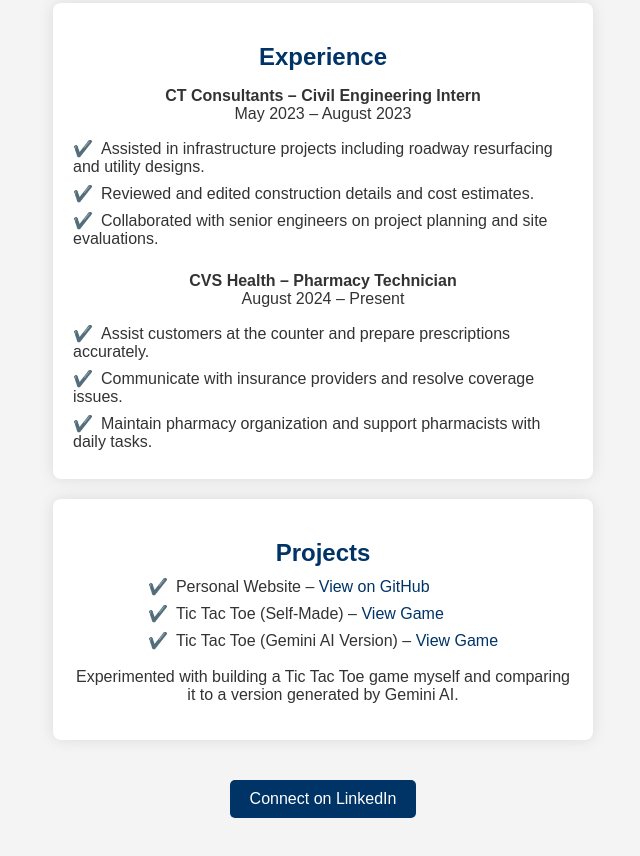
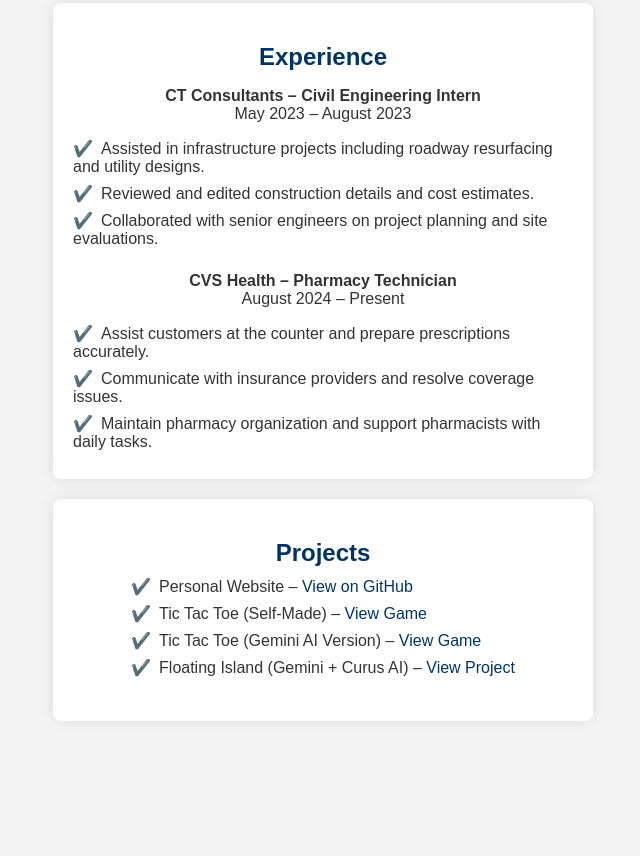
Before and after one commit to SamiS07/SamiS07.github.io, a plain HTML site: page index.html in a window 1280 px wide. Shown: the part 623-1479 px from the top of the page, without its empty margins (317-957 px from the left). After the commit the page ends 1414 px from the top, so only its background shows below. Drawn offline with Linux system fonts and the light colour scheme.

Commit message:
Update index.html

```diff
--- a/index.html
+++ b/index.html
@@ -124,11 +124,8 @@
             <li>Personal Website – <a href="https://github.com/SamiS07/SamiS07.github.io" target="_blank">View on GitHub</a></li>
             <li>Tic Tac Toe (Self-Made) – <a href="https://github.com/SamiS07/SamiS07.github.io/blob/main/ttt_sami.html" target="_blank">View Game</a></li>
             <li>Tic Tac Toe (Gemini AI Version) – <a href="https://github.com/SamiS07/SamiS07.github.io/blob/main/ttt_gemini.html" target="_blank">View Game</a></li>
+            <li>Floating Island (Gemini + Curus AI) – <a href="https://github.com/SamiS07/SamiS07.github.io/blob/main/Floating_Island_Gemini.html" target="_blank">View Project</a></li>
         </ul>
-        <p style="margin-top: 10px;">Experimented with building a Tic Tac Toe game myself and comparing it to a version generated by Gemini AI.</p>
-    </div>
-
-    <a href="https://www.linkedin.com/in/sami-seyhan-96b397330/?trk=opento_nprofile_pfbanner" target="_blank" class="link-button">Connect on LinkedIn</a>
-
-</body>
-</html>
+        <p style="margin-top: 10px;">
+        </p>
+        <p>
```
